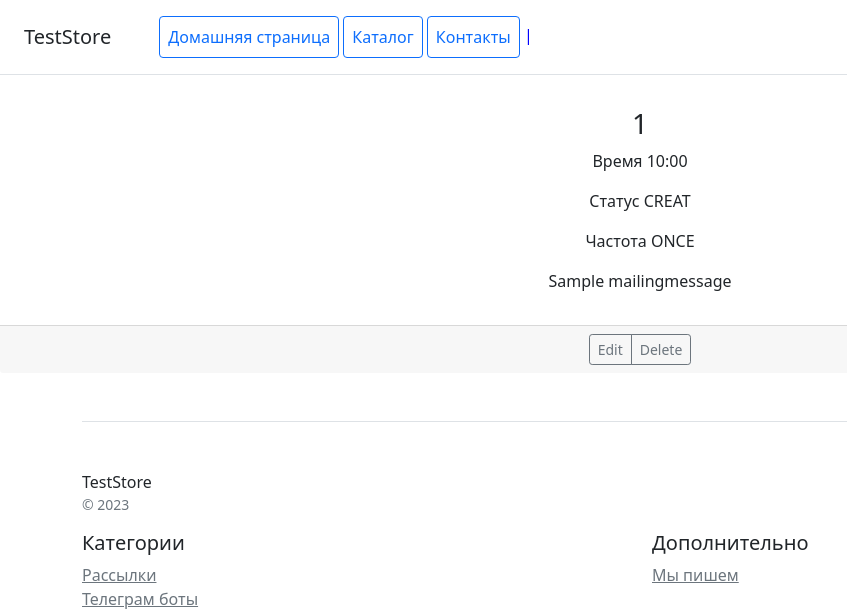
After one commit to solvaaa/django_coursework, a Django app: page /mailing/1 in a window 1280 px wide. The commit adds this page. Shown: the top 613 px of the page, without its empty margins (0-847 px from the left). Run offline with Django 4.2, Linux system fonts and the light colour scheme; tables that the repository leaves empty hold one stand-in row (values such as "Sample post"); some libraries are stand-ins or nearby versions.

Commit message:
add mailing list and detail views

```diff
--- /dev/null
+++ b/mailing/templates/mailing/mailing_detail.html
@@ -0,0 +1,18 @@
+{% extends 'mailing/base.html' %}
+{% block content %}
+<div class="card-body">
+    <h3 class="card-title pricing-card-title">{{ object.pk }}</h3>
+    <p>Время {{ object.mailing_time }}</p>
+    <p>Статус {{ object.status }}</p>
+    <p>Частота {{ object.frequency }}</p>
+    <p>{{ object.message }}</p>
+</div>
+<div class="card-footer">
+    <div class="btn-group">
+        <a href=""
+           class="btn btn-sm btn-outline-secondary" type="button">Edit</a>
+        <a href=""
+           class="btn btn-sm btn-outline-secondary" type="button">Delete</a>
+    </div>
+</div>
+{% endblock %}
--- a/mailing/templates/mailing/mailing_list.html
+++ b/mailing/templates/mailing/mailing_list.html
@@ -9,14 +9,14 @@
             </div>
             <div class="col-12">
                 <a href=""
-                   class="btn btn-sm btn-outline-secondary">Create post</a>
+                   class="btn btn-sm btn-outline-secondary">Create mailing</a>
             </div>
             {% for object in object_list %}
                 <div class="card-body">
                     <h4 class="card-title pricing-card-title">{{ object.message }}</h4>
                     <p>{{ object.status }}</p>
                     <div class="btn-group">
-                        <a href=""
+                        <a href="{% url 'mailing:mailing_detail' object.pk %}"
                             class="btn btn-sm btn-outline-secondary" type="button">View</a>
                         <a href=""
                             class="btn btn-sm btn-outline-secondary" type="button">Edit</a>
--- a/mailing/urls.py
+++ b/mailing/urls.py
@@ -1,10 +1,11 @@
 from django.urls import path
 from mailing.apps import MailingConfig
-from mailing.views import IndexView, MailingListView
+from mailing.views import IndexView, MailingListView, MailingDetailView
 
 appname = MailingConfig.name
 
 
 urlpatterns = [
-    path('', MailingListView.as_view(), name='mailing_list')
+    path('', MailingListView.as_view(), name='mailing_list'),
+    path('mailing/<int:pk>', MailingDetailView.as_view(), name='mailing_detail'),
 ]
--- a/mailing/views.py
+++ b/mailing/views.py
@@ -1,5 +1,5 @@
 from django.shortcuts import render
-from django.views.generic import TemplateView, ListView
+from django.views.generic import TemplateView, ListView, DetailView
 
 from mailing.models import Mailing
 
@@ -15,3 +15,7 @@ class IndexView(TemplateView):
 
 class MailingListView(ListView):
     model = Mailing
+
+
+class MailingDetailView(DetailView):
+    model = Mailing
```
